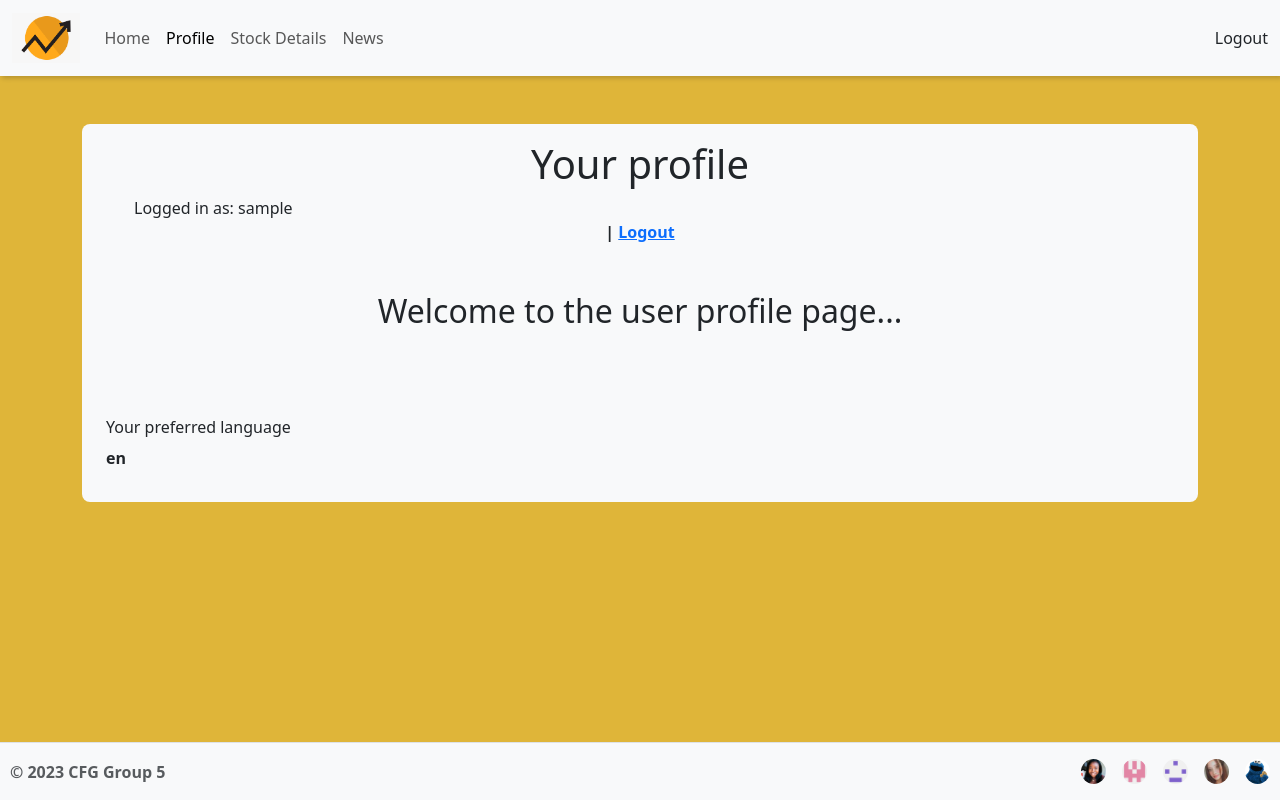
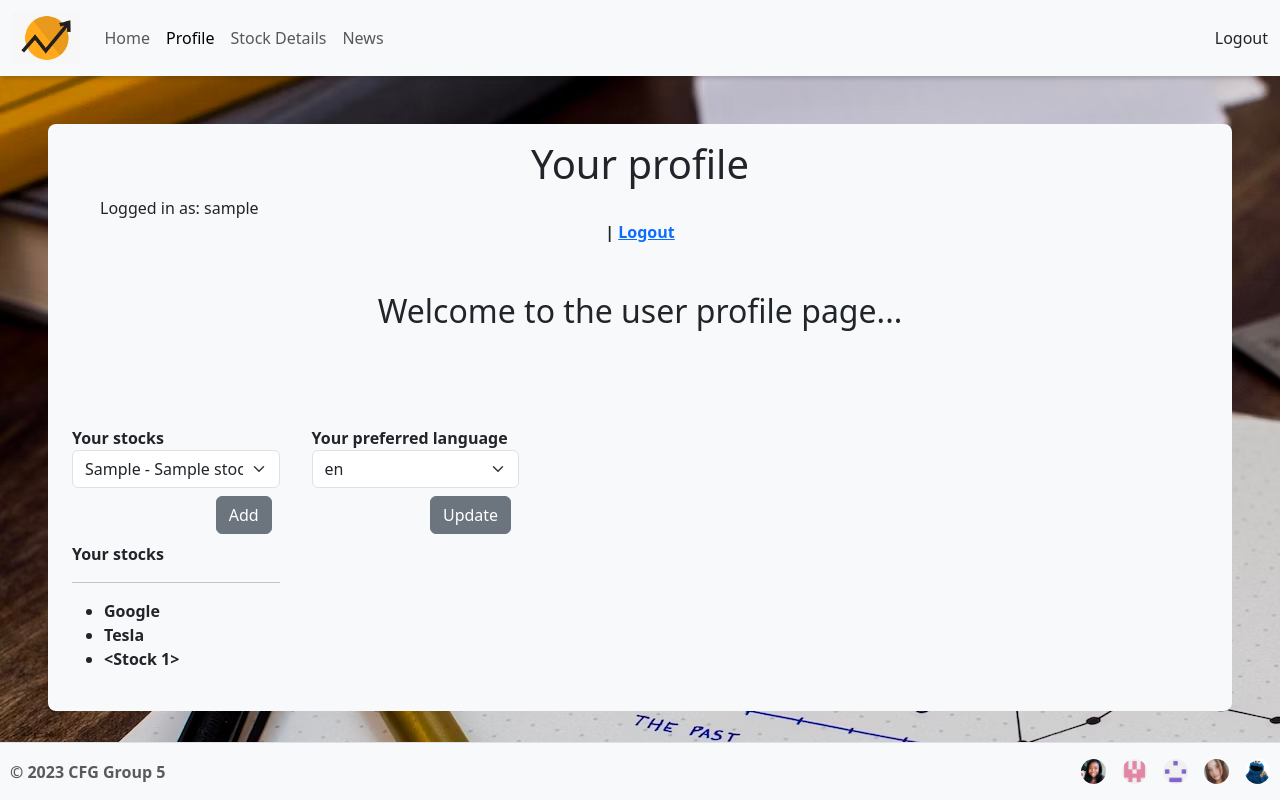
Before and after one commit to Koko-66/stocks-group-5, a Flask app: template src/templates/profile.html in a window 1280 px wide. Run offline with Flask 3, Linux system fonts and the light colour scheme; tables that the repository leaves empty hold one stand-in row (values such as "Sample post"); the template is opened without the code that fills it: values that come from a table or form of the project are taken from there, most other values are stand-ins (such as "Sample title", 1, 10 or a date in 2020); some libraries are stand-ins or nearby versions.

Commit message:
Profile update and layout/navigation adjustments.

```diff
--- a/src/static/css/style.css
+++ b/src/static/css/style.css
@@ -8,7 +8,8 @@ body {
     height: 100%;
     font-family: 'Roboto', sans-serif;
     margin-bottom: 0px;
-    background-color: #dfb539 !important;
+    /* background-color: #dfb6396b !important; */
+    background-repeat: none;
 }
 
 nav {
@@ -17,9 +18,18 @@ nav {
 
 canvas {
     background-color: rgb(248, 249, 250);
-    width: auto;
-    height: 300px;
 }
+
+.main-image {
+    background-image: url("../assets/image (1).png");
+    z-index: -100;
+}
+
+/* .overlay {
+    background-color: #dfb6396b !important;
+    height: 100vh;
+    z-index: 99;
+} */
 
 .footer {
     position: fixed;
@@ -28,14 +38,14 @@ canvas {
     padding: 0 10px;
     width: 100%;
 }
-
+/*
 .full-height {
     height: 100%;
-}
+} */
 
-.full-window {
+/* .full-window {
     height: 100vh;
-}
+} */
 
 .article-img {
     height: 20vw;
@@ -45,7 +55,7 @@ canvas {
     height: 50px;
 }
 
-.contr {
+.contributor-img {
     display: flex;
     justify-content: space-between;
     align-items: center;
@@ -60,3 +70,16 @@ canvas {
 .submit-button {
     margin-top: 10px;
 }
+
+.back-ground-image {
+    /* background-image: url("../assets/image (1).png"); */
+    /* width: 100vw; */
+    /* height: 100vh;
+    margin: 0 !important;
+    margin-left: 0px; */
+}
+
+.stock-graph-select {
+    text-align: left;
+
+}
--- a/src/templates/base.html
+++ b/src/templates/base.html
@@ -14,15 +14,17 @@
     <script src="https://cdnjs.cloudflare.com/ajax/libs/Chart.js/2.5.0/Chart.min.js"></script>
 
 </head>
-<body>
-{% block navbar %} {% include 'includes/navbar.html' %} {% endblock %}  <!-- <div class="full-height"> -->
-        <div class="container my-5">
+<body class="overlay main-image">
+{% block navbar %} {% include 'includes/navbar.html' %} {% endblock %}
+  <!-- <div class="overlay"> -->
+      <div class="m-5">
         {# include('templates/partials/_messages.html') #}
         {# include('templates/partials/_search.html') #}
 
         {% block content %}{% endblock %}
         {# include('templates/partials/_footer.html')#}
         </div>
+      <!-- </div> -->
       <!-- </div> -->
     <footer class="footer d-flex flex-wrap justify-content-between align-items-center py-3 mx-0  bg-light border-top">
         <div class="col-md-4 d-flex align-items-center">
@@ -32,11 +34,11 @@
           <span class="mb-md-0 text-body-secondary">© 2023 CFG Group 5</span>
         </div>
         <ul class="nav col-md-4 justify-content-end list-unstyled d-flex">
-          <li class="ms-3"><a class="text-body-secondary" href="https://github.com/AbiTC"><img class="contr" src="{{url_for('static', filename='assets/abi.jpeg')}}" alt="Abigail"></a></li>
-          <li class="ms-3"><a class="text-body-secondary" href="https://github.com/asya-seag"><img class="contr" src="{{url_for('static', filename='assets/asya.png')}}" alt="Asya"></a></li>
-          <li class="ms-3"><a class="text-body-secondary" href="https://github.com/jessica-8"><img class="contr" src="{{url_for('static', filename='assets/jessica.png')}}" alt="Jessica"></a></li>
-          <li class="ms-3"><a class="text-body-secondary" href="https://github.com/mimidoestech"><img class="contr" src="{{url_for('static', filename='assets/miriem.jpeg')}}" alt="Miriem"></a></li>
-          <li class="ms-3"><a class="text-body-secondary" href="https://github.com/Koko-66"><img class="contr" src="{{url_for('static', filename='assets/karolina.png')}}" alt="Karolina"></a></li>
+          <li class="ms-3"><a class="text-body-secondary" href="https://github.com/AbiTC"><img class="contributor-img" src="{{url_for('static', filename='assets/abi.jpeg')}}" alt="Abigail"></a></li>
+          <li class="ms-3"><a class="text-body-secondary" href="https://github.com/asya-seag"><img class="contributor-img" src="{{url_for('static', filename='assets/asya.png')}}" alt="Asya"></a></li>
+          <li class="ms-3"><a class="text-body-secondary" href="https://github.com/jessica-8"><img class="contributor-img" src="{{url_for('static', filename='assets/jessica.png')}}" alt="Jessica"></a></li>
+          <li class="ms-3"><a class="text-body-secondary" href="https://github.com/mimidoestech"><img class="contributor-img" src="{{url_for('static', filename='assets/miriem.jpeg')}}" alt="Miriem"></a></li>
+          <li class="ms-3"><a class="text-body-secondary" href="https://github.com/Koko-66"><img class="contributor-img" src="{{url_for('static', filename='assets/karolina.png')}}" alt="Karolina"></a></li>
         </ul>
     </footer>
     <!-- Bootstrap JS -->
--- a/src/templates/includes/navbar.html
+++ b/src/templates/includes/navbar.html
@@ -1,7 +1,7 @@
 <nav class="navbar navbar-expand-lg navbar-light bg-light">
     <div class="container-fluid">
       <a class="navbar-brand" href="{{ url_for('home.index') }}"><img class="logo" src="{{url_for('static', filename='assets/logo.png')}}" alt="logo"></a>
-        <button class="navbar-toggler" type="button" data-bs-toggle="collapse" data-bs-target="#navbarSupportedContent" aria-controls="navbarSupportedContent" aria-expanded="false" aria-label="Toggle navigation">
+        <!-- <button class="navbar-toggler" type="button" data-bs-toggle="collapse" data-bs-target="#navbarSupportedContent" aria-controls="navbarSupportedContent" aria-expanded="false" aria-label="Toggle navigation">
           <span class="navbar-toggler-icon"></span>
         </button>
         <div class="collapse navbar-collapse" id="navbarSupportedContent">
@@ -9,7 +9,7 @@
             <li class="nav-item">
               <a class="nav-link {{'active' if active_page == 'news'}}" href="{{ url_for('stocks_news.get_news') }}">News</a>
             </li>
-          </ul>
+          </ul> -->
       </div>
   </nav>
 </nav>
--- a/src/templates/index.html
+++ b/src/templates/index.html
@@ -1,8 +1,9 @@
 {% extends "base.html" %}
 {% set active_page = "home" %}
 {% block content %}
-<div class="full-window">
-<div class="d-block bg-light text-center rounded-3 m-5 p-3">
+
+<div class="row justify-content-center mx-md-5">
+    <div class="d-block bg-light text-center col-lg-6 rounded-3 m-md-5 p-3 shadow-lg">
     <h1 >Welcome</h1>
     <p>Welcome to our stocks app</p>
     <div class="flex-row">
--- a/src/templates/login.html
+++ b/src/templates/login.html
@@ -1,8 +1,8 @@
 {% extends "base.html" %}
 
 {% block content %}
-<div class="full-window">
-    <div class="d-block bg-light m-5 p-3 rounded-3">
+<div class="row justify-content-center mx-md-5">
+    <div class="d-block bg-light col-lg-6 rounded-3 m-md-5 p-3 shadow-lg">
         <h1 class="text-center">Log in</h1>
         <p></p>
         <div class="">
--- a/src/templates/profile.html
+++ b/src/templates/profile.html
@@ -8,7 +8,7 @@
         <div>
         <h1>Your profile</h1>
         <div class="row">
-            Logged in as: {{ username }}<strong> | <a href="{{ url_for('auth.login') }}"> Logout</a>
+            Logged in as: {{ user.username }}<strong> | <a href="{{ url_for('auth.login') }}"> Logout</a>
         </div>
         <br><br>
         <div class="row">
@@ -17,12 +17,53 @@
     </div>
     </div>
         <div class="d-flex text-align-left m-2 p-3">
-            <div class=""><h6>Your preferred language</h6>
+            <form class="my-2" method="POST" action="{{ url_for('profile.get_news', username=username) }}">
+                <div class="row gap-2">
+                <div class="col">
+                    <label for="Stocks">Your stocks</label>
+                    <select name="stocks" class="form-select" aria-label="Default select example">
+                        {% for stock in stocks %} {% set symbol = stock['symbol'] %} {% set name
+                        = stock['name'] %} {% if selected_symbol == symbol %}
+                        <option value="{{ symbol }}" selected>{{ symbol }} - {{ name }}</option>
+                        {% else %}
+                        <option value="{{ symbol }}">{{ symbol }} - {{ name }}</option>
+                        {% endif %} {% endfor %}
+                    </select>
+                    <div class="d-flex justify-content-end">
+                    <button class="btn btn-secondary m-2" type="submit">Add</button></div>
+                    <div>Your stocks</div>
+                    <hr>
+                    <ul>
+                    {#% for stock in preferred_stocks %#}
+                        <li>Google</li>
+                        <li>Tesla</li>
+                        <li>{{ stock }}</li>
+
+                    {#% endfor %#}
+                    </ul>
+                </div>
+                <div class="col">
+                    <label for="language">Your preferred language</label>
+                    <select name="language" class="form-select" aria-label="Default select example">
+                        {% for code, language in languages.items() %} {% if preferred_language ==
+                        code %}
+                        <option value="{{ code }}" selected>{{ language }}</option>
+                        {% else %}
+                        <option value="{{ code }}">{{ language }}</option>
+                        {% endif %} {% endfor %}
+                    </select>
+                    <div class="d-flex justify-content-end">
+                    <button class="btn btn-secondary m-2" type="submit">Update</button></div>
+                </div>
+                <!-- <div class="align-content-end"><button class="btn btn-secondary" type="submit">Go</button></div> -->
+
+            </form>
+            <!-- <div class=""><h6>Your preferred language</h6>
                 <p>{% if language %}
                     {{ language }}
                     {% else %}
                     {{ message }}
-                    {% endif %}</p>
+                    {% endif %}</p> -->
             </div>
 
             <div class="col"> </div>
--- a/src/templates/register.html
+++ b/src/templates/register.html
@@ -1,8 +1,8 @@
 {% extends "base.html" %}
 
 {% block content %}
-<div class="full-window">
-    <div class="d-block bg-light rounded-3 m-5 p-3">
+<div class="row justify-content-center mx-md-5">
+    <div class="d-block bg-light text-center col-lg-6 rounded-3 m-md-5 p-3">
         <h1 class="text-center">Register</h1>
         <div class="">
             <form action="{{ url_for('auth.register') }}" method="post">
--- a/src/templates/stocks_news.html
+++ b/src/templates/stocks_news.html
@@ -8,13 +8,12 @@
 
 <!-- main content -->
 {% block content %}
-<div class="bg-body-tertiary w-100 p-4 rounded-3">
+<div class="bg-light w-100 p-4 rounded-3">
 	<h1>News</h1>
 	<hr>
 	<!-- <h2>Select your preferences</h2> -->
 	<!-- {#{ news_data }#} -->
-	<form class="my-2" method="POST" {% if username %} action="{{ url_for('profile.get_news', username=username) }}"
-	{% else %} action="{{ url_for('stocks_news.get_news') }}"{% endif %}>
+	<form class="my-2" method="POST" action="{{ url_for('profile.get_news', username=username) }}">
 		<div class="d-flex gap-2">
 
 			<!-- <label for="language">Language</label> -->
```
Also changed, not shown: src/home.py (+7 -2 lines), src/profile.py (+21 -6 lines), src/stocks_news.py (+74 -2 lines), src/templates/stock_details.html (deleted, +0 -17 lines), src/templates/stocks_graph.html (+5 -5 lines), src/static/assets/image (1).png (added).
